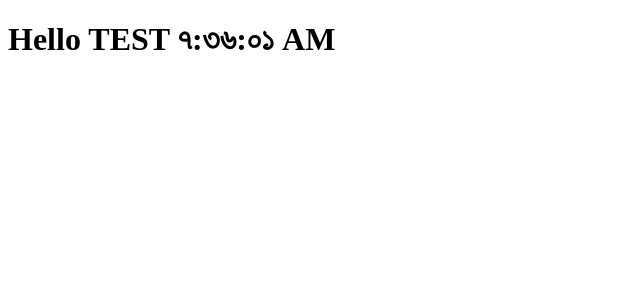
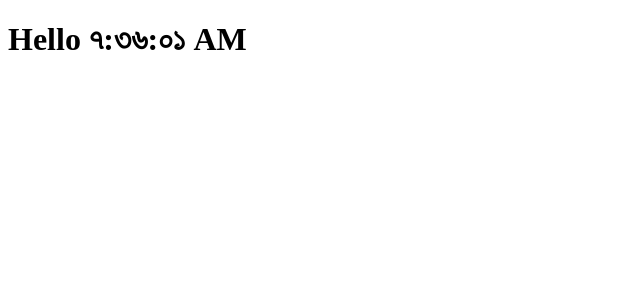
Before and after one commit to TRISHAN00/react-form-handling, a React (Create React App) app: page / in a window 1280 px wide. Shown: the top 300 px of the page, without its empty margins (0-640 px from the left). Built offline with nearby package versions, Linux system fonts and the light colour scheme.

Commit message:
adding something about constructor and super

```diff
--- a/src/App.js
+++ b/src/App.js
@@ -1,11 +1,11 @@
+import Clock from './component/Clock'
 
-
-function App() {
+function App () {
   return (
-    <div className="App">
-      <h1>Hello</h1>
+    <div className='App'>
+      <Clock local='bn-BD' />
     </div>
-  );
+  )
 }
 
-export default App;
+export default App
--- /dev/null
+++ b/src/component/Clock.js
@@ -0,0 +1,22 @@
+import React from 'react'
+
+class Clock extends React.Component {
+  constructor (props) {
+    super(props)
+    this.state = { date: new Date() }
+  }
+
+  render () {
+    const { date } = this.state
+    return (
+      <h1 className='heading'>
+        <span className='text'>
+          Hello {this.props.children}{' '}
+          {date.toLocaleTimeString(this.props.local)}
+        </span>
+      </h1>
+    )
+  }
+}
+
+export default Clock
--- a/src/index.js
+++ b/src/index.js
@@ -1,20 +1,5 @@
 import React from 'react'
 import ReactDOM from 'react-dom'
+import App from './App'
 
-class Clock extends React.Component {
-  render () {
-    return (
-      <h1 className='heading'>
-        <span className='text'>
-          Hello {this.props.children}{' '}
-          {new Date().toLocaleTimeString(this.props.local)}
-        </span>
-      </h1>
-    )
-  }
-}
-
-ReactDOM.render(
-  <Clock local='bn-BD'>TEST</Clock>,
-  document.getElementById('root')
-)
+ReactDOM.render(<App />, document.getElementById('root'))
```
